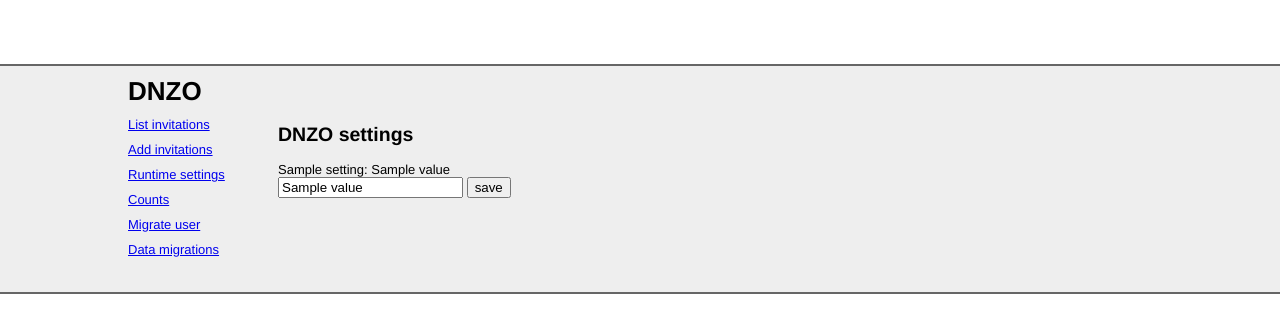
After one commit to taylorhughes/done-zo, a Django app: template dnzo/resources/templates/admin/settings.html in a window 1280 px wide. The commit adds this page. Shown: the top 333 px of the page. Run offline with Django 3.2, Linux system fonts and the light colour scheme; the template is opened without the code that fills it: most values are stand-ins (such as "Sample title", 1, 10 or a date in 2020); parts of the project's set-up code (start-up, migrations or seed data) failed here and were passed over.

Commit message:
Add ability to set runtime settings. Also add interface to setting those settings, and an interface for displaying counts in the system.
git-svn-id: svn+ssh://taylor-hughes.com/svnroot/dnzo/trunk@251 c02d1e6f-6a35-45f2-ab14-3b6f79a691ff

```diff
--- a/dnzo/admin/urls.py
+++ b/dnzo/admin/urls.py
@@ -4,6 +4,8 @@ urlpatterns = patterns('',
   (r'^add_invitation.html$', 'admin.views.add_invitation'),
   (r'^invitations.html$', 'admin.views.invitations'),
   (r'^migrate_user.html$', 'admin.views.migrate_user'),
+  (r'^settings.html$', 'admin.views.settings'),
+  (r'^counts.html$', 'admin.views.counts'),
 
   (r'^migrations.html$', 'admin.views.migrations'),
   (r'^run_migration/(?P<migration_id>[a-z_-]+)$', 'admin.views.run_migration'),
--- /dev/null
+++ b/dnzo/resources/templates/admin/settings.html
@@ -0,0 +1,21 @@
+{% extends "layouts/admin.html" %}
+
+{% block page_title %}DNZO Admin: Settings{% endblock %}
+
+{% block content %}
+  <h2>DNZO settings</h2>
+
+  <ul>
+    {% for setting in settings %}
+    <li>
+      {{ setting.name }}: {% if setting.value %}{{ setting.value }}{% else %}(none){% endif %}
+      <form action="{% url admin.views.settings %}" method="POST">
+        <input type="hidden" name="setting" value="{{ setting.name }}">
+        <input type="text" name="value" value="{{ setting.value }}">
+        <input type="submit" value="save">
+      </form>
+    </li>
+    {% endfor %}
+  </ul>
+
+{% endblock %}
--- a/dnzo/resources/templates/layouts/admin.html
+++ b/dnzo/resources/templates/layouts/admin.html
@@ -37,6 +37,18 @@
       }
 
     #content { margin-left: 150px; }
+
+    ul, li { margin: 0; padding: 0; }
+    li {
+      list-style-type: none;
+      margin-bottom: 10px;
+    }
+
+    td.count_name {
+      width: 200px;
+      font-weight: bold;
+    }
+
   </style>
   {% block javascripts %}{% endblock %}
 </head>
@@ -48,12 +60,15 @@
     <ul id="nav">
       <li><a href="{% url admin.views.invitations %}">List invitations</a></li>
       <li><a href="{% url admin.views.add_invitation %}">Add invitations</a></li>
+      <li><a href="{% url admin.views.settings %}">Runtime settings</a></li>
+      <li><a href="{% url admin.views.counts %}">Counts</a></li>
       <li><a href="{% url admin.views.migrate_user %}">Migrate user</a></li>
       <li><a href="{% url admin.views.migrations %}">Data migrations</a></li>
     </ul>
 
     <div id="content">
       {% block content %}{% endblock %}
+      <div style="clear: both;">&nbsp;</div>
     </div>
 
   </div>
--- a/dnzo/tasks_data/counting.py
+++ b/dnzo/tasks_data/counting.py
@@ -74,6 +74,12 @@ class GeneralCounterShard(db.Model):
   count = db.IntegerProperty(required=True, default=0)
 
 
+def find_all_counts():
+  counts = []
+  for c in GeneralCounterShardConfig.all().order('name'):
+    counts.append({ 'name': c.name, 'count': get_count(c.name) })
+  return counts
+
 def get_count(name):
   """Retrieve the value for a given sharded counter.
 
```
Also changed, not shown: dnzo/admin/migrations.py (+0 -40 lines), dnzo/admin/views.py (+24 -0 lines), dnzo/public/views.py (+13 -2 lines), dnzo/resources/templates/admin/counts.html (added, +18 -0 lines), dnzo/tasks_data/runtime_settings.py (added, +39 -0 lines).
